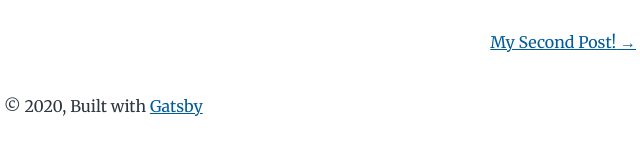
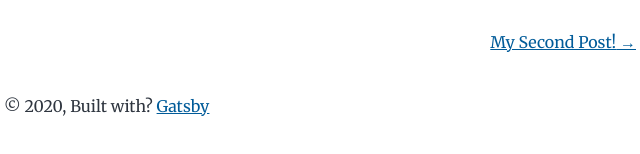
Before and after one commit to davbree/rainy-mint, a Gatsby site: page /hello-world/ in a window 1280 px wide. Shown: the part 7790-7944 px from the top of the page, 320-960 px from the left. Built offline with nearby package versions, Linux system fonts and the light colour scheme; Gatsby itself is replaced by a stand-in of ours; some packages are replaced by stand-ins of ours.

Commit message:
layout.js: updated footer

```diff
--- a/src/components/layout.js
+++ b/src/components/layout.js
@@ -25,7 +25,7 @@ const Layout = ({ location, title, children }) => {
       <header className="global-header">{header}</header>
       <main>{children}</main>
       <footer>
-        © {new Date().getFullYear()}, Built with
+        © {new Date().getFullYear()}, Built with?
         {` `}
         <a href="https://www.gatsbyjs.com">Gatsby</a>
       </footer>
```
